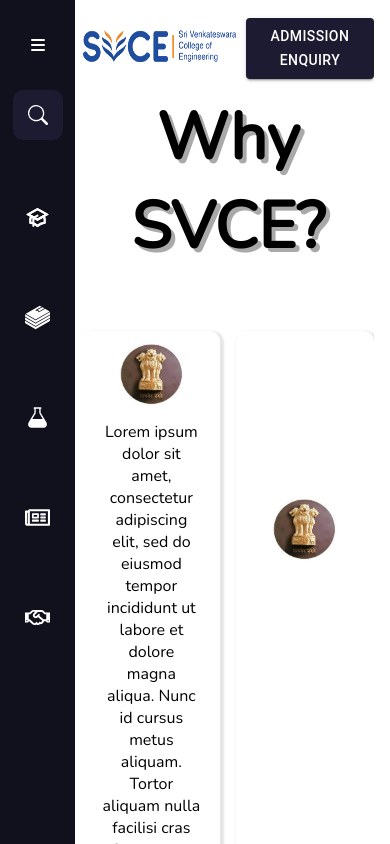
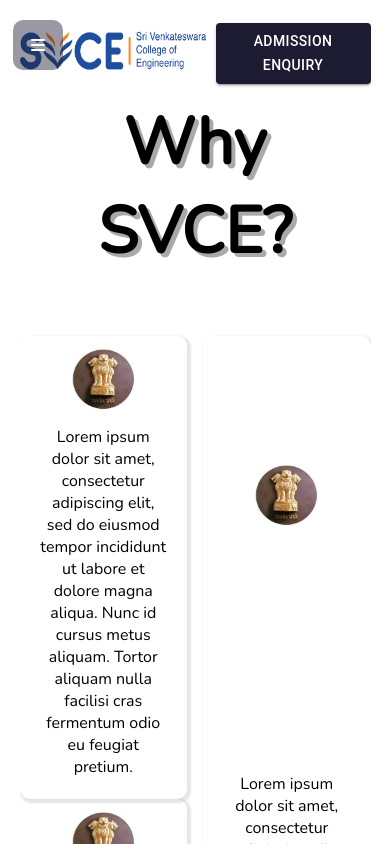
Before and after one commit to AishwaryaSubash/SVCE_Website, a Next.js app: page / in a window 390 px wide. Shown: the top 844 px of the page. Built offline with nearby package versions, Linux system fonts and the light colour scheme.

Commit message:
Commit sidebar 18 A8

```diff
--- a/components/SideBar/SideBar.module.scss
+++ b/components/SideBar/SideBar.module.scss
@@ -184,7 +184,7 @@
   .clickedText {
     font-size: 18px;
   }
-  .container{
+  .container {
     gap: 30px;
   }
   .clickedContainer {
@@ -200,4 +200,21 @@
     align-items: center;
     gap: 70px;
   }
+  .links {
+    display: none;
+  }
+  .search {
+    display: none;
+  }
+  .container {
+    background-color: transparent;
+    height: 50px;
+  }
+  .menu {
+    background-color: #1d1b3172;
+    height: 50px;
+    width: 50px;
+    border-radius: 10px;
+    display: block;
+  }
 }
--- a/pages/Academics/index.tsx
+++ b/pages/Academics/index.tsx
@@ -27,7 +27,7 @@
   const [dept, setDept] = useState<number>(-1);
   const scroll = useRef() as React.MutableRefObject<HTMLInputElement>;
   const matches = useMediaQuery("(max-width:700px)");
-
+  const showSideBar = useMediaQuery("(max-width:600px)");
   const selectDepartment = (id: number) => {
     setDept(id);
   };
@@ -47,7 +47,7 @@
       <div className={styles.sideBar}>
         <SideBar />
       </div>
-      <div className={styles.emptyForAReason}></div>
+      {!showSideBar && <div className={styles.emptyForAReason}></div>}
       <div className={styles.innerContainer}>
         <div className={styles.mainContainer}>
           <div className={styles.departmentC}>
--- a/pages/index.tsx
+++ b/pages/index.tsx
@@ -1,3 +1,4 @@
+import { useMediaQuery } from "@mui/material";
 import type { NextPage } from "next";
 import Head from "next/head";
 import HomePage from "../components/HomePage";
@@ -5,6 +6,7 @@
 import styles from "../styles/Home.module.scss";
 
 const Home: NextPage = () => {
+  const showSideBar = useMediaQuery("(max-width:600px)");
   return (
     <div className={styles.container}>
       <Head>
@@ -16,7 +18,7 @@
       <div className={styles.sideBar}>
         <SideBar />
       </div>
-      <div className={styles.emptyForAReason}></div>
+      {!showSideBar && <div className={styles.emptyForAReason}></div>}
       <div className={styles.hp}>
         <HomePage />
       </div>
```
